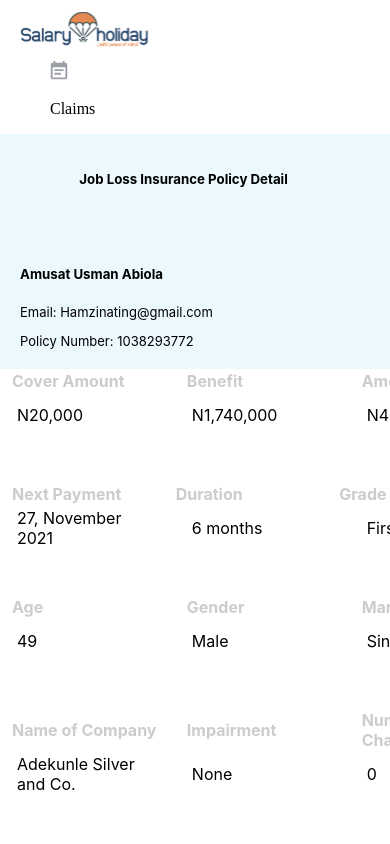
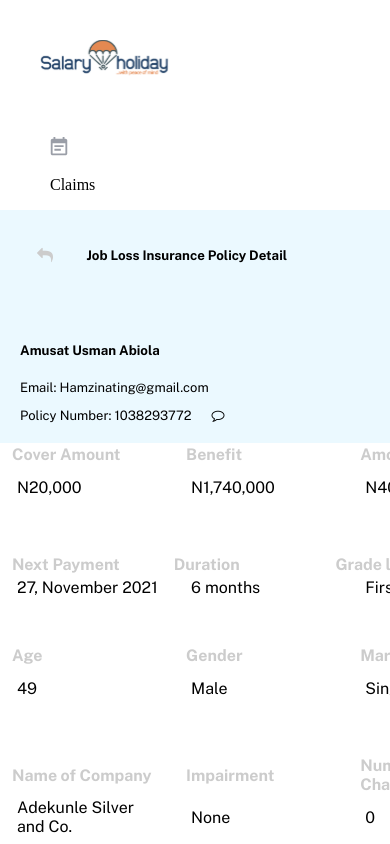
Before and after one commit to abdelquodr/salaryHoliday, a React (Create React App) app: page /claim-history in a window 390 px wide. Shown: the top 844 px of the page. Built offline with nearby package versions, Linux system fonts and the light colour scheme; the HTML template or start-up script is replaced by a standard one.

Commit message:
Add responsive nsv bar

```diff
--- a/public/index.html
+++ b/public/index.html
@@ -12,6 +12,7 @@
     <link rel="apple-touch-icon" href="%PUBLIC_URL%/logo192.png" />
 
     <link rel="manifest" href="%PUBLIC_URL%/manifest.json" />
+    <link rel="stylesheet" href="https://cdnjs.cloudflare.com/ajax/libs/font-awesome/4.7.0/css/font-awesome.min.css">
     <title>Salary Holiday</title>
   </head>
   <body>
--- a/src/index.css
+++ b/src/index.css
@@ -9,13 +9,10 @@
   /* overflow: hidden; */
 }
 
-<<<<<<< HEAD
-=======
 *{
   font-family: Public sans;
 }
 
->>>>>>> quodr/responsiveness
 code {
   font-family: source-code-pro, Menlo, Monaco, Consolas, 'Courier New',
     monospace;
--- a/src/pages/ClaimHistory.css
+++ b/src/pages/ClaimHistory.css
@@ -16,24 +16,28 @@
 }
 
 .page-div {
+  width: 100%;
   background-color: #E5E5E5;
 }
 
 /***************************** AVATAR STYLES **************************/
 .avatar-nav-section {
   display: flex;
-  padding: 0 20px;
   background-color: #fff;
   justify-content: space-between;
 }
 
-.avatar-button {
+.avatar-section {
     padding: 10px;
     display: flex;
     text-align: center;
     align-items: center;
     justify-content: right;
     background-color: #fff;
+}
+
+.avatar-image-section {
+  padding: 20px;
 }
 
 .avatarbell {
@@ -44,7 +48,7 @@
 
 .avataruser {
   margin: 0 40px 0 0;
-  color: #ccc;
+  color: grey;
   font-size: 36px;
 }
 
@@ -323,6 +327,9 @@
     float: right;
     display: block;
   }
+  .avatar-nav-section {
+    padding: 20px;
+  }
 }
 
 @media screen and (max-width: 768px) {
@@ -361,8 +368,90 @@
   }
 }
 
-.terms-content {
+@media screen and (max-width: 425px) {
+  .terms-nav-content .side-nav-icons:not(.clm) {display: none;}
+  .terms-nav-content .side-nav-icons {
+    float: right;
+    display: block;
+  }
+  .avatar-nav-section {
+    width: 160vw;
+    padding: 20px;
+    display: flex;
+    justify-content: space-between;
+  }
+}
 
+
+@media screen and (max-width: 425px) {
+  .terms-nav-content.responsive {position: relative;}
+  .terms-nav-content.responsive .side-nav-icons {
+    position: absolute;
+    right: 0;
+    top: 0;
+  }
+  .terms-nav-content.responsive .side-nav-icons {
+    float: none;
+    display: block;
+    text-align: left;
+  }
+}
+
+@media screen and (max-width: 375px) {
+  .terms-nav-content .side-nav-icons:not(.clm) {display: none;}
+  .terms-nav-content .side-nav-icons {
+    float: right;
+    display: block;
+  }
+  .avatar-nav-section {
+    width: 160vw;
+    padding: 20px;
+    display: flex;
+    justify-content: space-between;
+  }
+}
+
+@media screen and (max-width: 375px) {
+  .terms-nav-content.responsive {position: relative;}
+  .terms-nav-content.responsive .side-nav-icons {
+    position: absolute;
+    right: 0;
+    top: 0;
+  }
+  .avatar-nav-section {
+    width: 180vw;
+    padding: 20px;
+    display: flex;
+    justify-content: space-between;
+  }
+}
+
+@media screen and (max-width: 320px) {
+  .terms-nav-content .side-nav-icons:not(.clm) {display: none;}
+  .terms-nav-content .side-nav-icons {
+    float: right;
+    display: block;
+  }
+  .avatar-nav-section {
+    width: 200vw;
+    padding: 20px;
+    display: flex;
+    justify-content: space-between;
+  }
+}
+
+@media screen and (max-width: 320px) {
+  .terms-nav-content.responsive {position: relative;}
+  .terms-nav-content.responsive .side-nav-icons {
+    position: absolute;
+    right: 0;
+    top: 0;
+  }
+  .terms-nav-content.responsive .side-nav-icons {
+    float: none;
+    display: block;
+    text-align: left;
+  }
 }
 
 p > b {
--- a/src/pages/ClaimHistory.js
+++ b/src/pages/ClaimHistory.js
@@ -29,11 +29,12 @@
             <div className="page-div">
                     {/*********************AVATAR SECTION *************************/}
         <div className="avatar-nav-section">
+            <div className="avatar-image-section">
             <img src={salaryHolidayLogo} alt="claim history logo" />
+            </div>
 
-            <div className="avatar-button">
+            <div className="avatar-section">
                     <i class="fa fa-bell avatarbell"></i>
-
                     <i class="fa fa-user-circle avataruser"></i>
             </div>
         </div>
```
